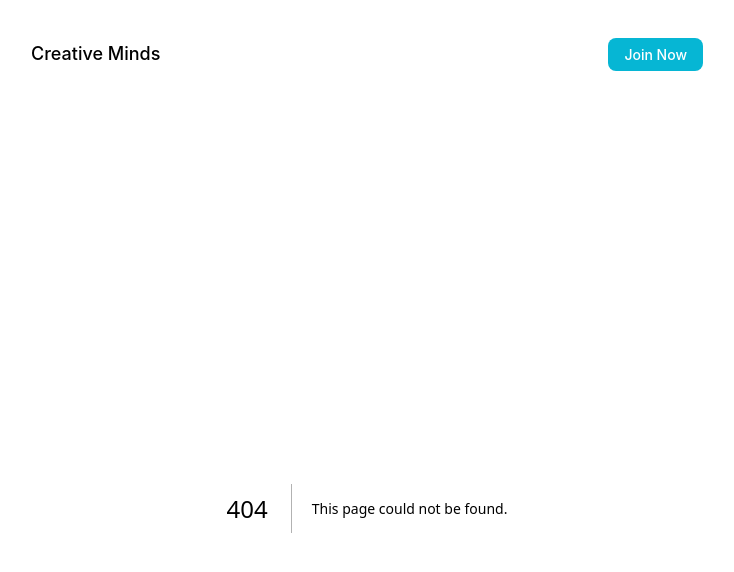
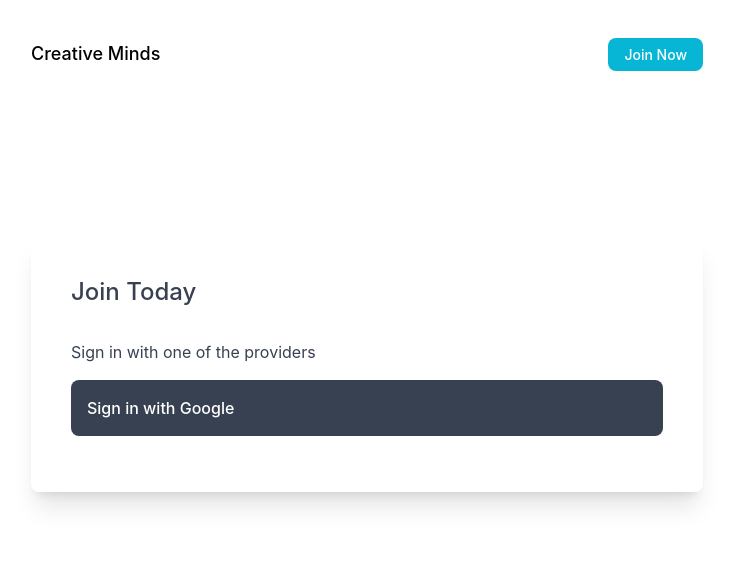
Before and after one commit to KD-Kongo-Dervilon/full_stack_projet, a Next.js app in the folder creative-writes/: page /auth/login in a window 1280 px wide. Before the commit this address had no page. Shown: the top 572 px of the page, without its empty margins (273-1007 px from the left). Built offline with nearby package versions, Linux system fonts and the light colour scheme.

Commit message:
install react icons

```diff
--- a/creative-writes/package.json
+++ b/creative-writes/package.json
@@ -14,6 +14,7 @@
     "firebase": "^9.13.0",
     "next": "13.0.2",
     "react": "18.2.0",
-    "react-dom": "18.2.0"
+    "react-dom": "18.2.0",
+    "react-icons": "^4.6.0"
   }
 }
--- /dev/null
+++ b/creative-writes/pages/auth/login.js
@@ -0,0 +1,15 @@
+import React from 'react';
+
+const login = () => {
+    return (
+        <div className='shadow-xl mt-32 p-10 text-gray-700 rounded-lg'>
+            <h2 className='text-2xl font-medium'>Join Today</h2>
+            <div className="py-4">
+                <h3 className="py-4">Sign in with one of the providers</h3>
+                <button className="text-white bg-gray-700 w-full font font-medium rounded-lg flex align-middle p-4">Sign in with Google</button>
+            </div>
+        </div>
+    );
+};
+
+export default login;
```
Also changed, not shown: 1 other file (tests, documents, lock files or other folders).
